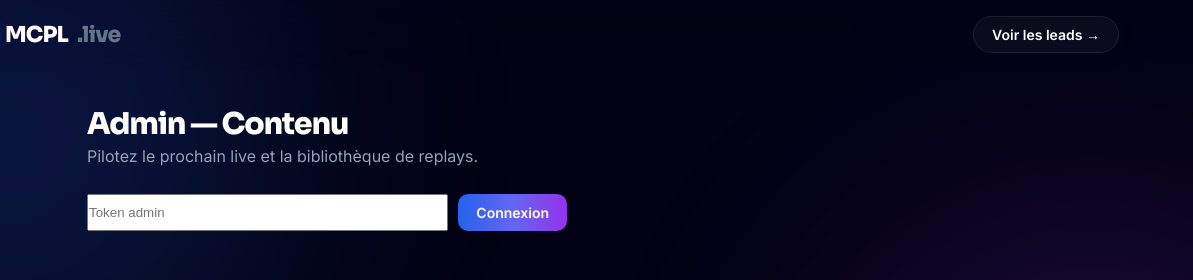
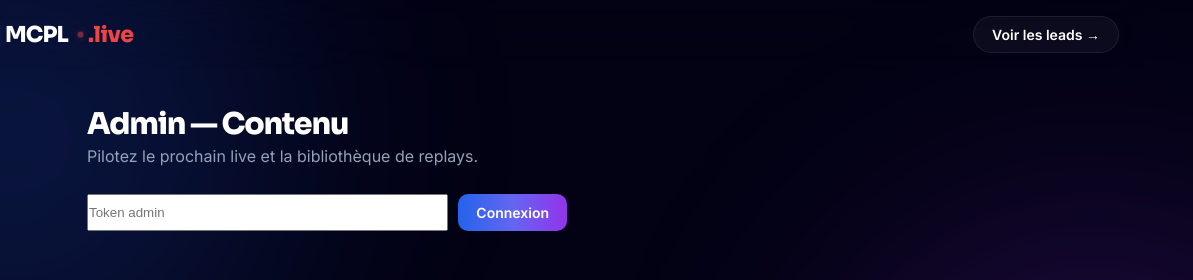
Before and after one commit to sarrjacques99-coder/mcpl-site, a website: page admin.html in a window 1280 px wide. Shown: the top 280 px of the page, 87-1280 px from the left. Drawn offline with Linux system fonts and the light colour scheme.

Commit message:
Update brand class for navigation link in admin.html

```diff
--- a/admin.html
+++ b/admin.html
@@ -73,7 +73,7 @@
   <div class="halos" aria-hidden="true"><div class="halo halo-blue"></div><div class="halo halo-purple"></div></div>
   <header>
     <nav class="topnav">
-      <a href="index.html" class="brand"><span class="brand-dot"></span>MCPL<span style="color:#64748b">.live</span></a>
+      <a href="index.html" class="brand"><span class="brand-dot"></span>MCPL<span class="brand-live">.live</span></a>
       <a href="regie.html" class="nav-cta">Voir les leads →</a>
     </nav>
   </header>
```
